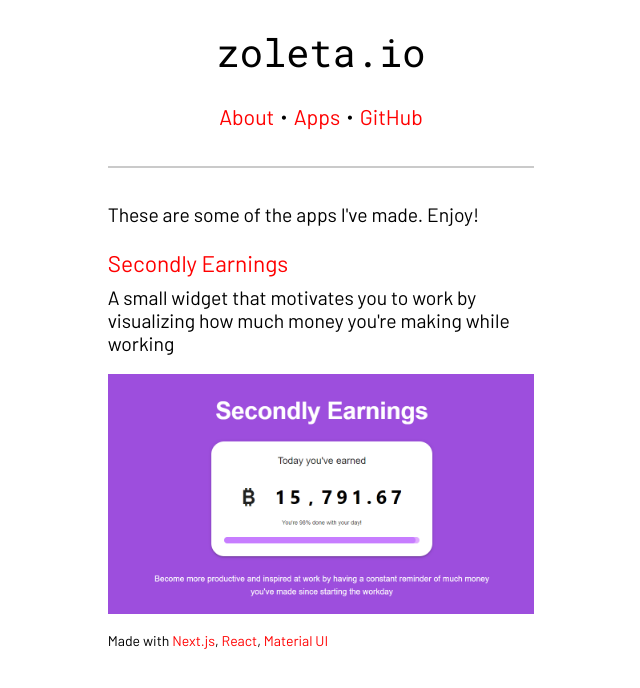
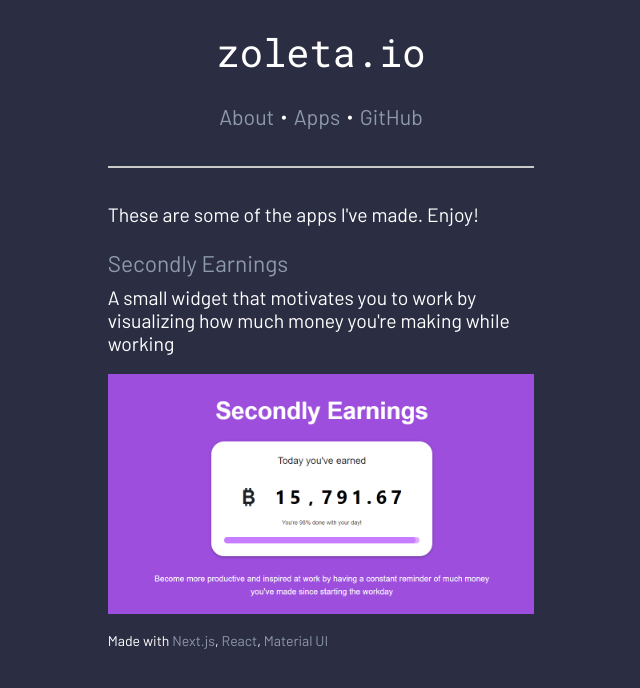
Before and after one commit to ryanarnold/personal-site, a Next.js app: page /apps in a window 1280 px wide. Shown: the top 688 px of the page, without its empty margins (319-959 px from the left). Built offline with nearby package versions, Linux system fonts and the light colour scheme.

Commit message:
tweak: update to darker color palette

```diff
--- a/components/ExternalLink.tsx
+++ b/components/ExternalLink.tsx
@@ -1,6 +1,7 @@
 import Link from 'next/link';
 import React from 'react';
 import styled from 'styled-components';
+import { linkColor } from './styles';
 
 interface Props {
   href: string;
@@ -8,7 +9,7 @@
 }
 
 const StyledLink = styled.a`
-  color: red;
+  color: #${linkColor};
   &:hover {
     text-decoration: underline;
   }
--- a/components/navbar/NavigationLink.tsx
+++ b/components/navbar/NavigationLink.tsx
@@ -2,6 +2,7 @@
 import Link from 'next/link';
 import React, { JSXElementConstructor } from 'react';
 import styled from 'styled-components';
+import { linkColor } from '../styles';
 
 interface Props {
   text: string;
@@ -10,7 +11,7 @@
 }
 
 const StyledLink = styled.a`
-  color: red;
+  color: #${linkColor};
   font-family: 'Barlow' serif;
   font-size: 1.1em;
 
--- /dev/null
+++ b/components/styles.ts
@@ -0,0 +1,3 @@
+export const linkColor = '8d99ae';
+
+export default {};
--- a/styles/globals.css
+++ b/styles/globals.css
@@ -4,10 +4,12 @@
   margin: 0;
   font-family: 'Barlow', serif;
   font-size: 1.1rem;
+  background-color: #2b2d42;
+  color: white;
 }
 
 a {
-  color: red;
+  color: #8d99ae;
   text-decoration: none;
 }
 
```
